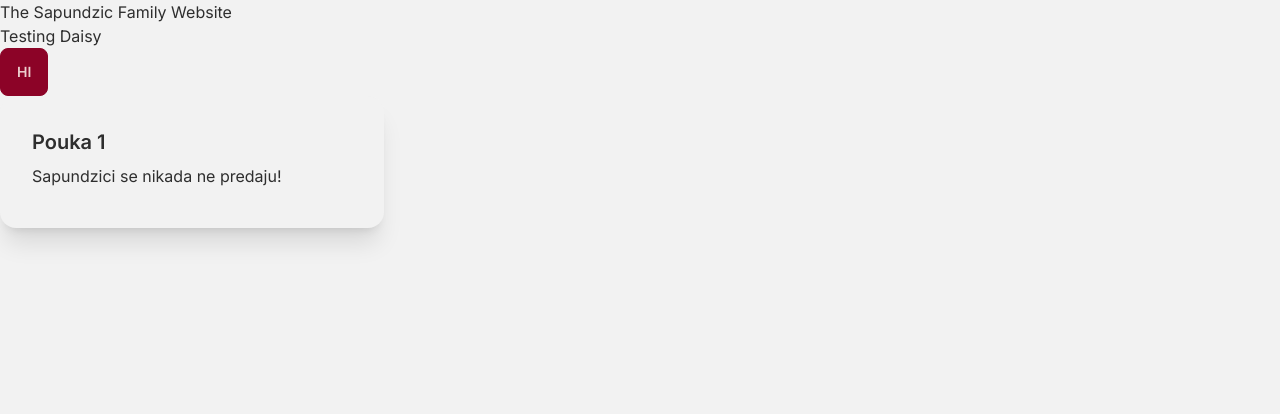
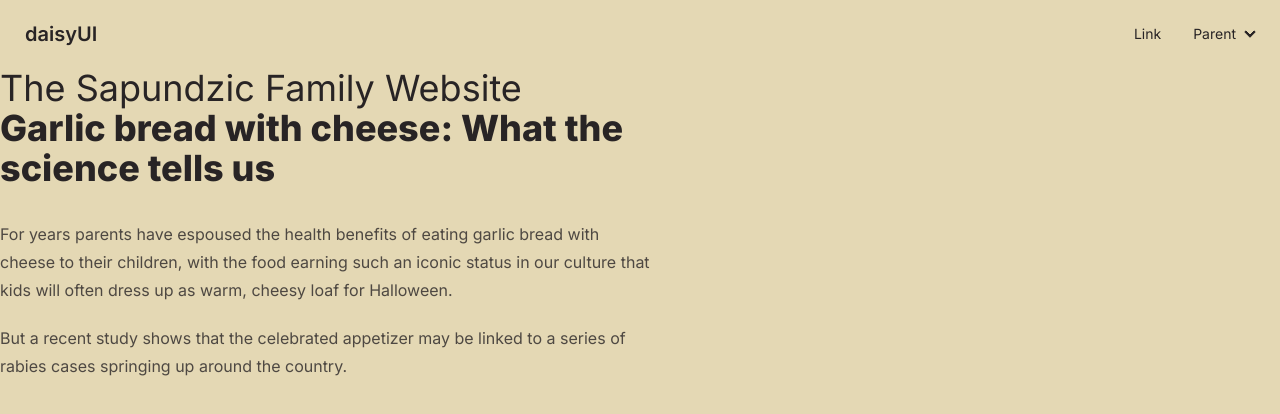
Before and after one commit to lsapundzic/sapundzic.com, a Next.js app: page / in a window 1280 px wide. Shown: the top 414 px of the page. Built offline with nearby package versions, Linux system fonts and the light colour scheme.

Commit message:
added navbar

```diff
--- a/app/layout.tsx
+++ b/app/layout.tsx
@@ -1,6 +1,7 @@
 import type { Metadata } from "next";
 import { Inter } from "next/font/google";
 import "./globals.css";
+import Navbar from "@/components/Navbar";
 
 const inter = Inter({ subsets: ["latin"] });
 
@@ -16,7 +17,10 @@ export default function RootLayout({
 }) {
   return (
     <html lang="en">
-      <body className={inter.className}>{children}</body>
+      <body className={inter.className}>
+        <Navbar />
+        {children}
+      </body>
     </html>
   );
 }
--- a/app/page.tsx
+++ b/app/page.tsx
@@ -1,14 +1,22 @@
-import CustomCard from "@/components/CustomCard";
+import Card from "@/components/Card";
 
 export default function Home() {
   return (
     <div>
-      <h1>The Sapundzic Family Website</h1>
-      <div>
-        <h2>Testing Daisy</h2>
-        <button className="btn btn-primary">Hi</button>
-        <CustomCard />
-      </div>
+      <h1 className="text-4xl">The Sapundzic Family Website</h1>
+      <article className="prose">
+        <h1>Garlic bread with cheese: What the science tells us</h1>
+        <p>
+          For years parents have espoused the health benefits of eating garlic
+          bread with cheese to their children, with the food earning such an
+          iconic status in our culture that kids will often dress up as warm,
+          cheesy loaf for Halloween.
+        </p>
+        <p>
+          But a recent study shows that the celebrated appetizer may be linked
+          to a series of rabies cases springing up around the country.
+        </p>
+      </article>
     </div>
   );
 }
--- a/components/CustomCard.tsx
+++ b/components/Card.tsx
@@ -1,4 +1,4 @@
-const CustomCard = () => {
+const Card = () => {
   return (
     <div className="card w-96 bg-base-100 shadow-xl">
       <div className="card-body">
@@ -12,4 +12,4 @@ const CustomCard = () => {
   );
 };
 
-export default CustomCard;
+export default Card;
--- /dev/null
+++ b/components/Navbar.tsx
@@ -0,0 +1,31 @@
+const Navbar = () => {
+  return (
+    <div className="navbar bg-base-100">
+      <div className="flex-1">
+        <a className="btn btn-ghost normal-case text-xl">daisyUI</a>
+      </div>
+      <div className="flex-none">
+        <ul className="menu menu-horizontal px-1">
+          <li>
+            <a>Link</a>
+          </li>
+          <li>
+            <details>
+              <summary>Parent</summary>
+              <ul className="p-2 bg-base-100">
+                <li>
+                  <a>Link 1</a>
+                </li>
+                <li>
+                  <a>Link 2</a>
+                </li>
+              </ul>
+            </details>
+          </li>
+        </ul>
+      </div>
+    </div>
+  );
+};
+
+export default Navbar;
--- a/tailwind.config.ts
+++ b/tailwind.config.ts
@@ -7,7 +7,7 @@ const config: Config = {
     "./app/**/*.{js,ts,jsx,tsx,mdx}",
   ],
   daisyui: {
-    themes: ["autumn"],
+    themes: ["retro"],
   },
 
   plugins: [require("@tailwindcss/typography"), require("daisyui")],
```
